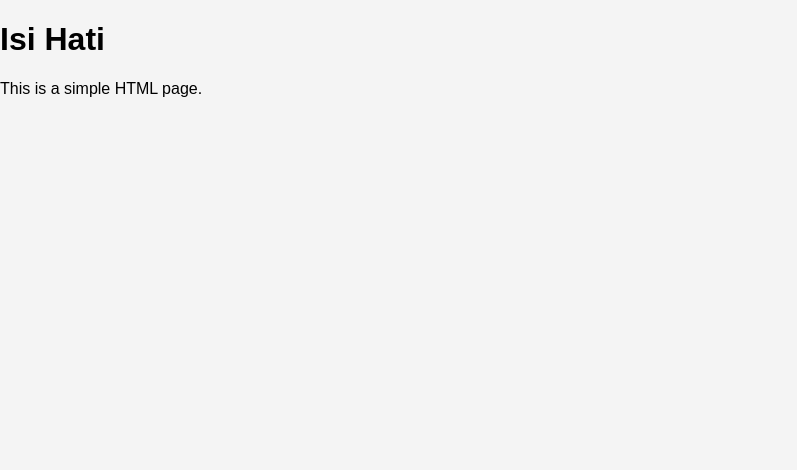
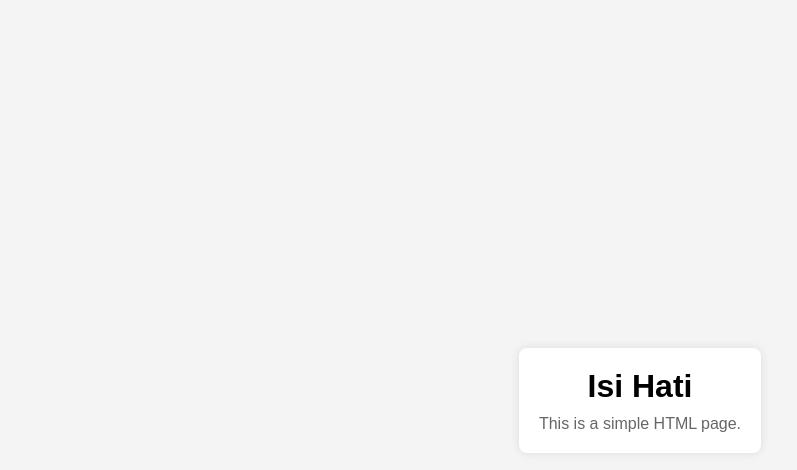
Before and after one commit to dimgg-maker/Finish, a plain HTML site: page index.html in a window 1280 px wide. Shown: the whole page, without its empty margins (0-797 px from the left). Drawn offline with Linux system fonts and the light colour scheme.

Commit message:
Initial commit

```diff
--- a/index.html
+++ b/index.html
@@ -4,16 +4,42 @@
   <meta charset="UTF-8">
   <meta name="viewport" content="width=device-width, initial-scale=1.0">
   <title>Isi Hati</title>
+  <style>
+    * {
+        margin: 0;
+        padding: 0;
+        box-sizing: border-box;
+    }
+    body {
+        height: 100vh;
+        display: flex;
+        justify-content: center;
+        align-items: center;
+        background-color: #f0f0f0;
+    }
+    .container {
+        background-color: #fff;
+        padding: 20px;
+        border-radius: 8px;
+        box-shadow: 0 0 10px rgba(0, 0, 0, 0.1);
+        text-align: center;
+    }
+    h1 {
+        font-size: 2em;
+        margin-bottom: 10px;
+    }
+    p {
+        font-size: 1em;
+        color: #666;
+    }
+  </style>
   <link rel="stylesheet" href="style.css">
 </head>
+
 <body>
   <div class="container">
     <h1>Isi Hati</h1>
     <p>This is a simple HTML page.</p>
   </div>
 </body>
-    <p></p>
-    <body>
-        <p></p>
-    </body>
 </html>
--- a/style.css
+++ b/style.css
@@ -26,3 +26,14 @@ header h1 {
     padding: 0;
     text-align: center;
 }
+.header {
+  display: flex;
+  justify-content: space-between;
+  align-items: center;
+}
+
+.center {
+  position: absolute;
+  left: 50%;
+  transform: translateX(-50%);
+}
```
Lines whose indentation alone changed are shown as unchanged.
